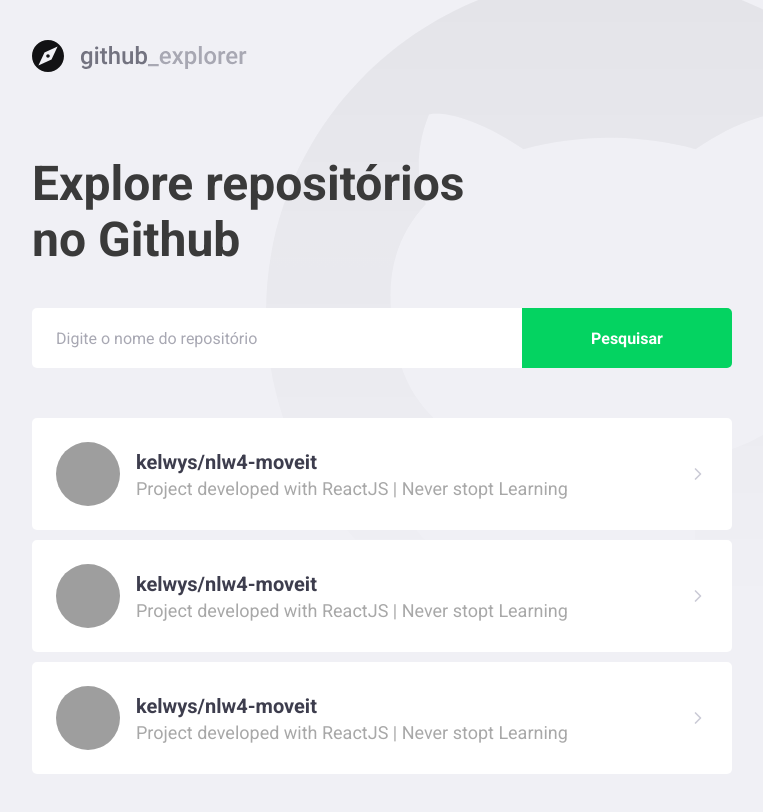
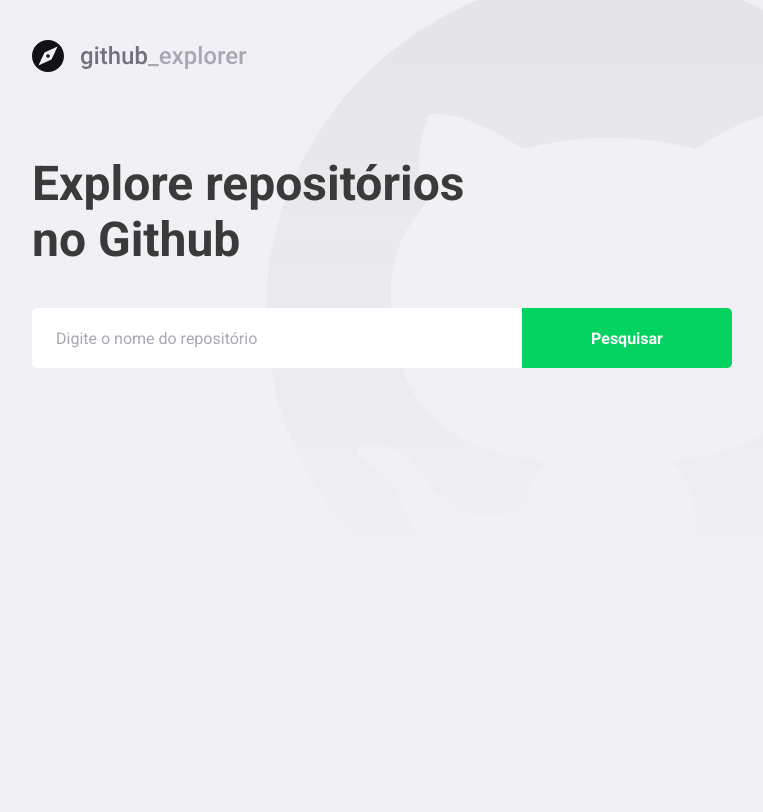
Before and after one commit to kelwys/github-explorer, a React (Create React App) app: page / in a window 1280 px wide. Shown: the whole page, without its empty margins (148-911 px from the left). Built offline with nearby package versions, Linux system fonts and the light colour scheme; grey boxes are pictures that could not be loaded.

Commit message:
Implements search for API

```diff
--- a/src/pages/Dashboard/index.tsx
+++ b/src/pages/Dashboard/index.tsx
@@ -1,58 +1,64 @@
-import React from 'react';
+import React, { useState, FormEvent } from 'react';
 import { FiChevronRight } from 'react-icons/fi'
+import api from '../../services/api';
 
 import logoImg from '../../assets/logo.svg'
 
 import { Title, Form, Repositories } from './styles';
 
+interface Repository {
+  full_name: string;
+  description: string;
+  owner: {
+    login: string;
+    avatar_url: string;
+  };
+}
+
 const Dashboard: React.FC = () => {
+  const [newRepo, setNewRepo] = useState('');
+  const [repositories, setRepositories] = useState<Repository[]>([]);
+
+  async function handleAddRepository(
+    event: FormEvent<HTMLFormElement>,
+    ): Promise<void>{
+    event.preventDefault();
+
+    const response = await api.get<Repository>(`repos/${newRepo}`);
+    const repository = response.data;
+
+    setRepositories([... repositories, repository]);
+  }
+
   return (
     <>
       <img src={logoImg} alt="Github Explorer" />
       <Title>Explore repositórios no Github</Title>
 
-      <Form>
-        <input placeholder="Digite o nome do repositório" />
+      <Form onSubmit={handleAddRepository}>
+        <input
+          value={newRepo}
+          onChange={(e) => setNewRepo(e.target.value)}
+          placeholder="Digite o nome do repositório"
+        />
         <button type="submit">Pesquisar</button>
       </Form>
 
       <Repositories>
-        <a href="teste">
+        {repositories.map(repository => (
+          <a key={repository.full_name} href="teste">
             <img
-            src="https://avatars.githubusercontent.com/u/9537486?s=460&u=536fa6bb30f246a1bfac6a847a3a562eb69461f2&v=4"
-            alt="Kelwy Oliveira"
+              src={repository.owner.avatar_url}
+              alt={repository.owner.login}
             />
             <div>
-            <strong>kelwys/nlw4-moveit</strong>
-            <p>Project developed with ReactJS | Never stopt Learning</p>
+              <strong>{repository.full_name}</strong>
+              <p>{repository.description}</p>
             </div>
 
             <FiChevronRight size={20} />
           </a>
-        <a href="teste">
-          <img
-            src="https://avatars.githubusercontent.com/u/9537486?s=460&u=536fa6bb30f246a1bfac6a847a3a562eb69461f2&v=4"
-            alt="Kelwy Oliveira"
-          />
-          <div>
-            <strong>kelwys/nlw4-moveit</strong>
-            <p>Project developed with ReactJS | Never stopt Learning</p>
-          </div>
-
-          <FiChevronRight size={20} />
-        </a>
-        <a href="teste">
-          <img
-            src="https://avatars.githubusercontent.com/u/9537486?s=460&u=536fa6bb30f246a1bfac6a847a3a562eb69461f2&v=4"
-            alt="Kelwy Oliveira"
-          />
-          <div>
-            <strong>kelwys/nlw4-moveit</strong>
-            <p>Project developed with ReactJS | Never stopt Learning</p>
-          </div>
-
-          <FiChevronRight size={20} />
-        </a>
+        ))}
       </Repositories>
     </>
   )
--- /dev/null
+++ b/src/services/api.ts
@@ -0,0 +1,7 @@
+import axios from 'axios';
+
+const api = axios.create({
+  baseURL: 'https://api.github.com',
+})
+
+export default api;
```
Also changed, not shown: package.json (indentation only), 1 other file (tests, documents, lock files or other folders). Lines whose indentation alone changed are shown as unchanged.
